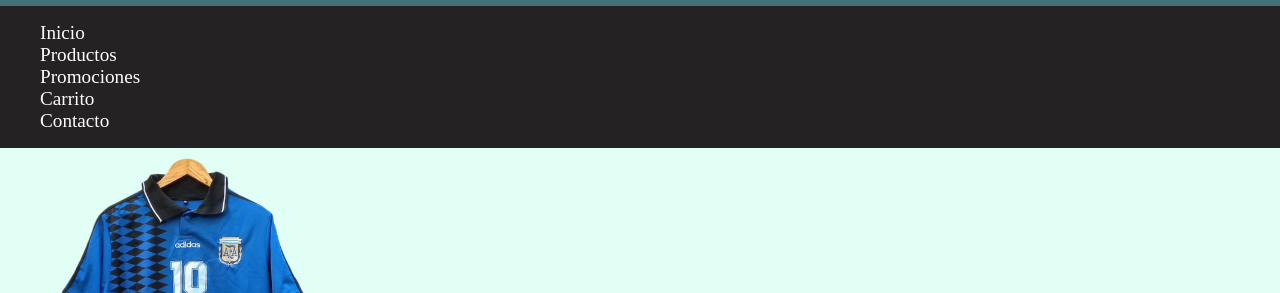
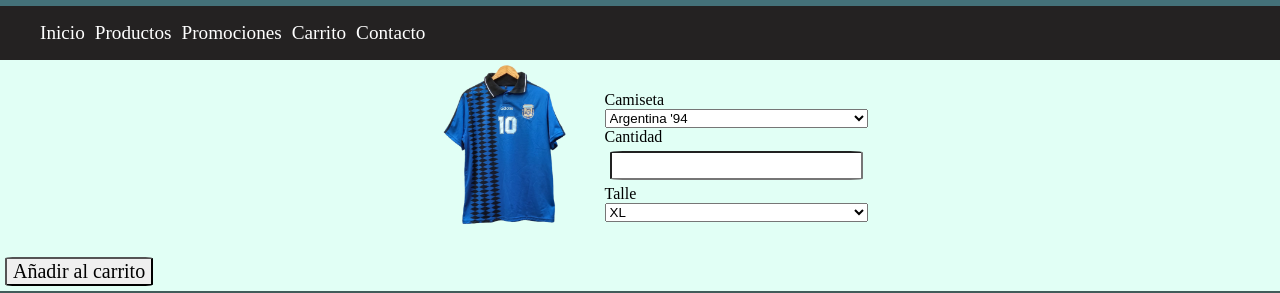
Before and after one commit to lauti05/tpe-web_1-2024, a plain HTML site: page productos.html in a window 1280 px wide. Shown: the part 128-421 px from the top of the page. Drawn offline with Linux system fonts and the light colour scheme.

Commit message:
correcciones 1er entrega

```diff
--- a/css/estilocamisetas.css
+++ b/css/estilocamisetas.css
@@ -155,20 +155,6 @@ footer .redes-sociales img {
 
 /*** ESTILO PRODUCTOS.HTML ***/
 
-.compra {
-    display: flex;
-    align-items: center;
-}
-
-.compra.especificiones-compra {
-    display: flex;
-    flex-direction: column;
-}
-
-.compra > img {
-    width: 30%;
-    height: 30%;
-}
 
 /*** FIN ESTILO PRODUCTOS.HTML ***/
 
@@ -288,22 +274,32 @@ body.oscuro header, body.oscuro footer, body.oscuro #boton-menu, body.oscuro #bt
         display: none;
     }
 
-    .menu { /* modificar para poner en horizontal */
-        display: flex;
+    .menu {
+        display: block;
         background-color: rgb(36, 34, 34);
     }
 
-    .menu li {
-        list-style: none;
+    .menu > ul {
+        display: flex;
+        justify-content: start;
+        column-gap: 10px;
+        flex-wrap: wrap;
     }
 
-    .menu > ul a {
+    .menu > ul > li > a {
         text-decoration: none;
         color: white;
     }
 
-    .menu > ul li {
+    .menu > ul > li {
+        display: flex;
+        list-style: none;
         font-size: larger;
+    }
+
+    .menu > ul > li > a:hover {
+        background-color: white;
+        color: black;
     }
 
     footer {
@@ -337,6 +333,31 @@ body.oscuro header, body.oscuro footer, body.oscuro #boton-menu, body.oscuro #bt
     }
 
 /*** FIN ESTILO INDEX.HTML DESKTOP ***/
+
+
+
+
+/*** ESTILO PRODUCTOS.HTML DESKTOP ***/
+.compra {
+    display: flex;
+    align-items: center;
+    justify-content: center;
+}
+
+
+.compra > img {
+    width: 15%;
+    height: 15%;
+}
+
+.especificaciones-compra {
+    display: flex;
+    flex-direction: column;
+    font-weight: normal;
+    font-size: medium;
+}
+
+/*** FIN ESTILO PRODUCTOS DESKTOP ***/
 
 
 
--- /dev/null
+++ b/js/mostrar-camiseta.js
@@ -0,0 +1,6 @@
+"uses strict"
+
+/*
+script para mostrar la foto correspondiente
+cuando se elija una camiseta para comprar
+*/
--- a/productos.html
+++ b/productos.html
@@ -31,12 +31,22 @@
     <form id="form-compra"> <!--agregar labels-->
         <div class="compra">
             <img src="./images/camisetas/argentina94.png">
-            <div class="especificiones-compra">
+            <div class="especificaciones-compra">
+
+                Camiseta
+                <select name="camisetas">
+                    <option>Argentina '94</option>
+                    <option>Batistuta - Fiorentina</option>
+                    <option>Boca '97</option>
+                    <!--completar-->
+                </select>
+
                 Cantidad <input type="number">
+
                 Talle
                 <select>
-                    <option value="">XL</option>
-                    <option value="">L</option>
+                    <option>XL</option>
+                    <option>L</option>
                 </select>
             </div>
         </div>
@@ -56,5 +66,7 @@
     </footer>
 
     <script src="js/boton-menu.js"></script>
+    <script src="./js/cambiar-modo.js"></script>
+    <script src="./js/mostrar-camiseta.js"></script>
 </body>
 </html>
```
Also changed, not shown: carrito.html (+1 -0 lines), contacto.html (+1 -1 lines), index.html (+1 -1 lines), js/generador-captcha.js (+1 -15 lines), promociones.html (+1 -1 lines).
